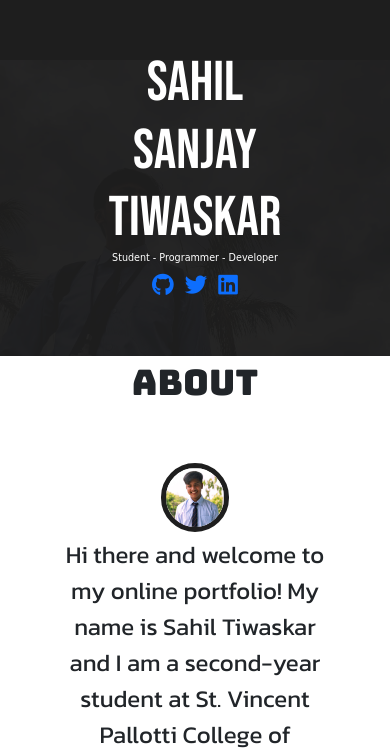
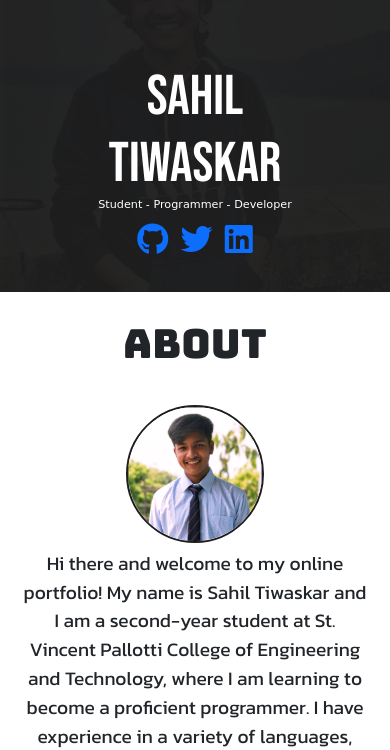
Before and after one commit to tsahil01/Portfolio-Website, a plain HTML site: page index.html in a window 390 px wide. Shown: the part 101-851 px from the top of the page. Drawn offline with nearby package versions, Linux system fonts and the light colour scheme; a web font is replaced by a local one.

Commit message:
Made the website complete responsive

```diff
--- a/index.html
+++ b/index.html
@@ -45,14 +45,15 @@
           <div class="container-fluid">
             <div class=" intro">
               <h1 class="name">Sahil Sanjay Tiwaskar</h1>
+              <h1 class="name-2">Sahil Tiwaskar</h1>
               <h2 class="">Student - Programmer - Developer</h2>
               <a class="logo" href="https://github.com/tsahil01" target="_blank" class="logo"><i class="fa-brands fa-2x fa-github"></i></a>
               <a class="logo" href="https://twitter.com/t__sahil" target="_blank" class="logo"><i class="fa-brands fa-2x fa-twitter"></i></a>
               <a class="logo" href="https://www.linkedin.com/in/sahil-tiwaskar/" target="_blank" class="logo"><i class="fa-brands fa-2x fa-linkedin"></i></a>
             </div>
           </div>
-          <div class="title-img"><img class="" src="header4.jpg" alt="">
-          </div>
+          <div class="title-img-1"><img class="" src="Photo/header-1.jpg" alt=""></div>
+          <div class="title-img-2"><img class="" src="Photo/header-2.jpg" alt=""></div>
         </section>
 
         <!-- About -->
@@ -60,12 +61,12 @@
         <section id="about-seaction">
           <div class="container-fluid">
             <div class="row about">
-              <div class="col-lg-1 col-md-12 about-heading">
-                <h2 class="about-h2 ">ABOUT</h2>
+              <div class="col-lg-1 about-heading">
+                <h2 class="about-h2">ABOUT</h2>
               </div>
               <div class="col-lg-11 col-md-12 about-content">
                 <div class="about-content-text-img">
-                  <img class="about-content-img" src="dp.jpg" alt="">
+                  <img class="about-content-img" src="Photo/dp.jpg" alt="">
                   <p class="about-content-text">
                     Hi there and welcome to my online portfolio! My name is Sahil Tiwaskar and I am a second-year student at St. Vincent Pallotti College of Engineering and Technology, where I am learning to become a proficient programmer.
 
@@ -127,19 +128,19 @@
               </div>
               <div class="col-lg-11 skills-content">
                 <div class="row skills-content-text-img">
-                  <div class="python skills-logo col-lg-4">
+                  <div class="python skills-logo col-lg-4 col-md-6">
                     <i class="fa-brands fa-9x fa-python"></i>
                     <h3>Python</h3>
                   </div>
-                  <div class="css skills-logo col-lg-4">
+                  <div class="css skills-logo col-lg-4 col-md-6">
                     <i class="fa-brands fa-9x fa-css3-alt"></i>
                     <h3>CSS</h3>
                   </div>
-                  <div class="html skills-logo col-lg-4">
+                  <div class="html skills-logo col-lg-4 col-md-6">
                     <i class="fa-brands fa-9x fa-html5"></i>
                     <h3>HTML</h3>
                   </div>
-                  <div class="html skills-logo col-lg-4">
+                  <div class="html skills-logo col-lg-4 col-md-6">
                     <i class="fa-brands fa-9x fa-bootstrap"></i>
                     <h3>Bootstrap</h3>
                   </div>
@@ -161,7 +162,7 @@
 
                   <div class="row individual-project">
                     <div class="project-content-img col-lg-12">
-                      <img src="Password-Manager.png" alt="">
+                      <img src="Photo/Password-Manager.png" alt="">
                     </div>
                     <div class="project-content-text col-lg-12">
                       <h2>Password Manager</h2>
@@ -173,7 +174,7 @@
 
                   <div class="row individual-project">
                     <div class="project-content-img col-lg-12">
-                      <img src="tindog.png" alt="">
+                      <img src="Photo/tindog.png" alt="">
                     </div>
                     <div class="project-content-text col-lg-12">
                       <h2>tindog</h2>
--- a/style.css
+++ b/style.css
@@ -10,7 +10,7 @@
     background-color: #1e1e1e;
     position: relative;
 }
-.title-img{
+.title-img-1{
     position: absolute;
     left: 0;
     right: 0;
@@ -20,7 +20,25 @@
     margin-right: auto;
     z-index: 0;
 }
-.title-img img{
+.title-img-2{
+    display: none;
+    position: absolute;
+    left: 0;
+    right: 0;
+    bottom: 0%;
+    /* top: 0; */
+    margin-left: auto;
+    margin-right: auto;
+    z-index: 0;
+}
+.title-img-1 img{
+    /* background-size: contain; */
+    /* aspect-ratio: 16/9; */
+    width: 100%;
+    height: auto;
+    opacity: 0.03;
+}
+.title-img-2 img{
     /* background-size: contain; */
     /* aspect-ratio: 16/9; */
     width: 100%;
@@ -69,6 +87,9 @@ h2{
     color: #fff;
     z-index: 1;
 }
+.name-2{
+    display: none;
+}
 .logo{
     padding: 1.5%;
 }
@@ -106,10 +127,10 @@ h2{
     font-size: 1.5rem;
 }
 .about-content-img{
-    width: 25%;
+    width: 30%;
     border-radius: 100%;
     border:5px solid #1e1e1e;
-    margin: 2%;
+    margin-bottom: 2%;
 }
 
 /* Education */
@@ -243,83 +264,105 @@ h2{
     padding: 3%;
 }
 
-
-
-
-
-
-
-
 /* Media Query */
 @media  (max-width:1200px ) {
-    h1{
-        font-size: 3rem;
+    .intro h1{
+        font-size: 4rem;
     }
 
 }
-@media  (max-width:1024px ) { /*Laptop-m*/
+@media  (max-width:1000px) { /*Laptop*/
+    .about-heading, .edu-heading, .skills-heading, .projects-heading{
+        padding: 0;
+        margin: 0;
+        position: static;
+        /* display: inline-block; */
+    }
     .about-h2, .edu-h2, .skills-h2, .projects-h2{
+        padding: 7% 0 0 0;
+        display: inline-block;
+        margin: auto;
+        width:100%;
+        height: 100%;
+        position: static;
         text-align: center;
-        font-size: 3em;
+        font-size: 2.5em;
+
+    }
+}
+
+@media (max-width:800px) {  /*Tablet*/
+    .intro h1{
+        font-size: 3.3rem;
+    }
+    .container-fluid{
+        text-align: center;
+        padding: 6% 8% 3%;
+    }
+    .skills-logo{
+        font-size:0.8rem;
+    }
+    .edu-content-text-img{
+        font-size: 0.8rem;
+    }
+    .institute-name h3{
+        font-size: 1.4rem;
+    }
+}
+@media (max-width:425px) {
+    .name-2{
+        display: block;
+    }
+    .name{
+        display: none;
+    }
+    .intro h1{
+        font-size: 3.5rem;
+        padding-top: 5%;
+    }
+    .intro {
+        padding: 0;
+    }
+    .container-fluid{
+        text-align: center;
+        padding: 10% 5% 3%;
+    }
+    .navbar-brand{
+        visibility: hidden;
+    }
+    .intro h2{
+        font-size: 0.7rem;
+    }
+    .about-content-img{
+        border: 2px solid #1e1e1e;
+        width: 40%;
+    }
+    .about-content-text-img p{
+        font-size: 1.2rem;
+    }
+    .edu-content-text-img{
+        font-size: 0.5rem;
+    }
+    .institute-name h3{
+        font-size: 1rem;
+    }
+    .skills-logo{
+        font-size:0.5rem;
+    }
+    .project-content-text h2{
+        font-size: 2.5rem;
+    }
+    .project-content-text p{
+        font-size: 0.9rem;
     }
 
 }
-@media  (max-width:992px ) { /*Laptop-s*/
-    .about-h2, .edu-h2, .skills-h2, .projects-h2{
-        width:100%;
-        text-align: center;
-        font-family: 'Bungee', cursive;
-        font-size: 2.8em;
-        position: static;
+@media (max-width:630px) {
+    .title-img-1{
+        display: none;
     }
-    .about-heading, .edu-heading, .skills-heading, .skills-heading, .projects-heading{
-        padding: 5%;
-        margin: 0;
-    }
-    .about-content-img{
-        /* display: none; */
-    }
-    .about-content-text{
-        font-size: 0.1rem;
+    .title-img-2{
+        display: inline;
     }
 
 }
-
-@media  (max-width:768px ) {  /*Tablet*/
-    h1{
-        font-size: 3.5rem;
-    }
-    h2{
-        font-size: 0.8rem;
-    }
-    .intro{
-        position: relative;
-        padding: 0% 8% 8% 8%;
-        text-align: center;
-        justify-content: center;
-        color: #fff;
-        z-index: 1;
-    }
-    /* .title-img{
-        display: none;
-    } */
-    .logo{
-        font-size:0.7rem;
-    }
-
-}
-@media  (max-width:425px ) { /*Phone*/
-    .navbar{
-        visibility: hidden;
-        /* display: none; */
-    }
-    h2{
-        font-size: 0.6rem;
-    }
-    .about-h2, .edu-h2, .skills-h2, .projects-h2{
-        font-size: 2.2em;
-
-
-    }
-
-}
```
Also changed, not shown: Photo/Password-Manager.png (renamed from Password-Manager.png), Photo/dp.jpg (renamed from dp.jpg), Photo/header-1.jpg (renamed from header4.jpg), Photo/header-2.jpg (added), Photo/tindog.png (renamed from tindog.png).
